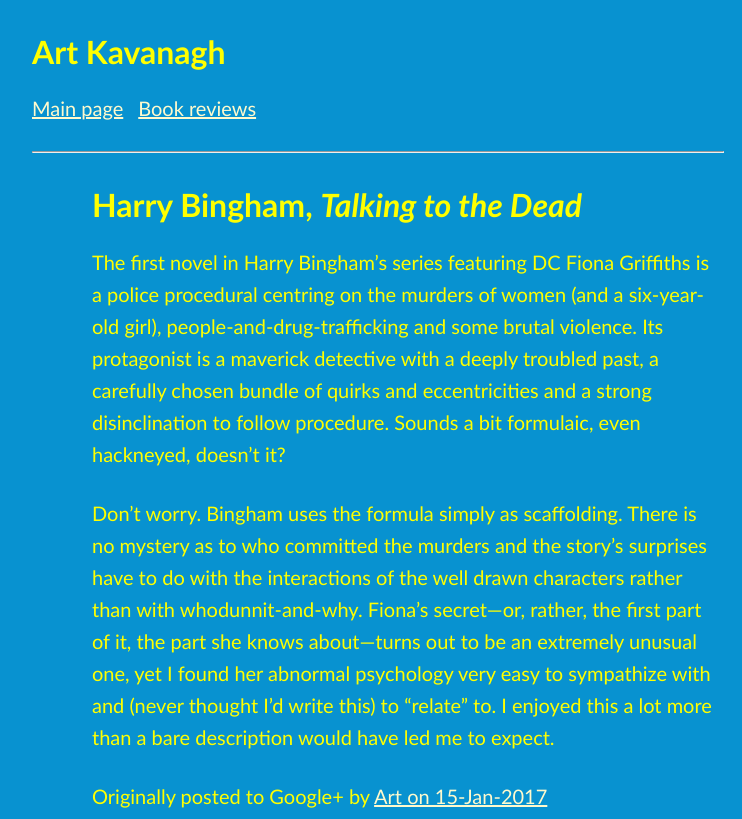
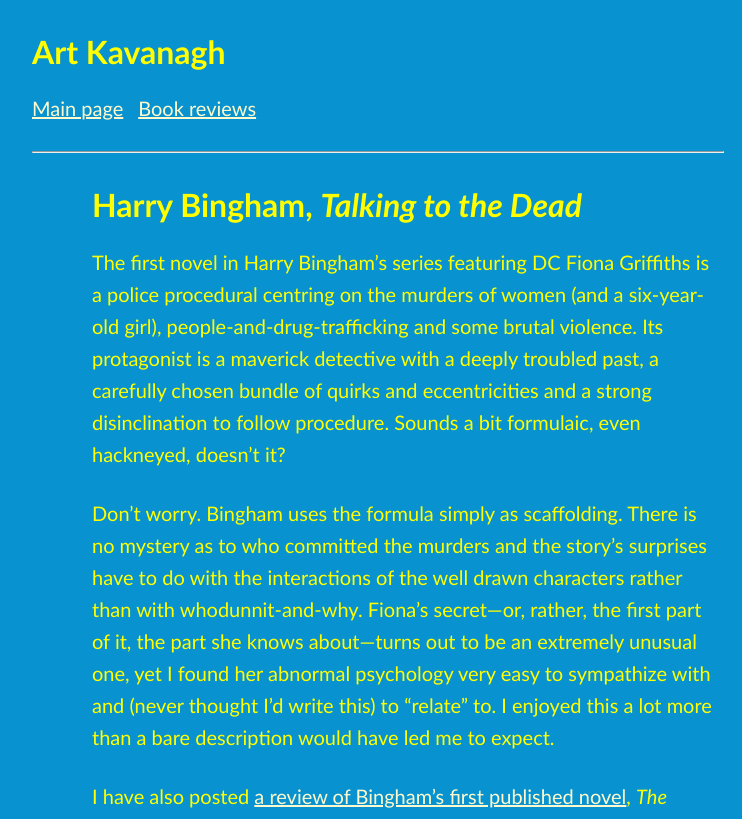
Before and after one commit to artkavanagh/github.io, a Jekyll site: the page talking-to-the-dead-review.html, which Jekyll copies as it is, in a window 1280 px wide. Shown: the top 819 px of the page, without its empty margins (232-974 px from the left). Built offline with Jekyll 4.4.1, drawn with Linux system fonts in a browser that asks for light colours; some of the changed text lies outside the part shown; grey boxes are pictures that could not be loaded.

Commit message:
Update talking-to-the-dead-review.html

```diff
--- a/talking-to-the-dead-review.html
+++ b/talking-to-the-dead-review.html
@@ -12,7 +12,9 @@
 
 <p>Don’t worry. Bingham uses the formula simply as scaffolding. There is no mystery as to who committed the murders and the story’s surprises have to do with the interactions of the well drawn characters rather than with whodunnit-and-why. Fiona’s secret—or, rather, the first part of it, the part she knows about—turns out to be an extremely unusual one, yet I found her abnormal psychology very easy to sympathize with and (never thought I’d write this) to “relate” to. I enjoyed this a lot more than a bare description would have led me to expect.</p>
 
-<p>Originally posted to Google+ by <a href="https://www.artkavanagh.ie">Art on 15-Jan-2017</a></p>
+<p>I have also posted <a href="https://www.artkavanagh.ie/bingham-money-makers-review.html">a review of Bingham’s first published novel</a>, <cite>The Money Makers</cite>.</p>
+
+<p>Originally posted to Google+ by <a href="https://www.artkavanagh.ie">Art on 18-Feb-2018</a></p>
 
 <p><a rel="nofollow" target="_blank" href="https://itunes.apple.com/ie/book/talking-to-the-dead/id534531573?mt=11"><img src="http://is4.mzstatic.com/image/thumb/Publication60/v4/8b/e8/79/8be87927-b43b-5df8-7faf-1bbbd481076f/source/1200x630bb.jpg" alt="Cover picture"></a></p>
 </body></html>
```
